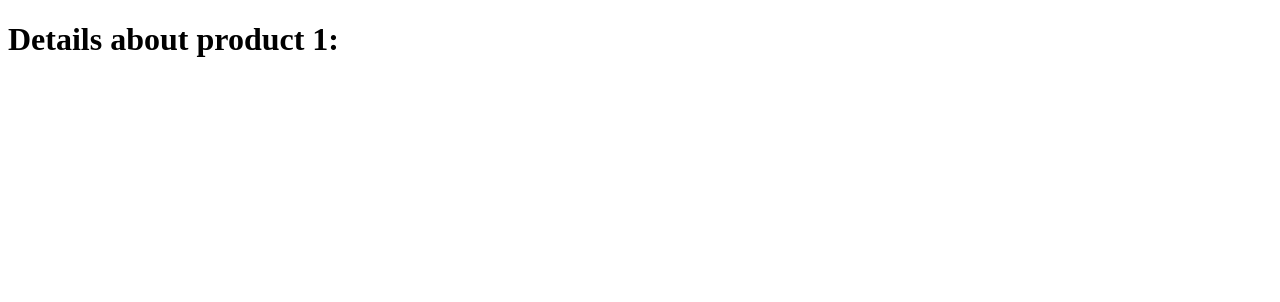
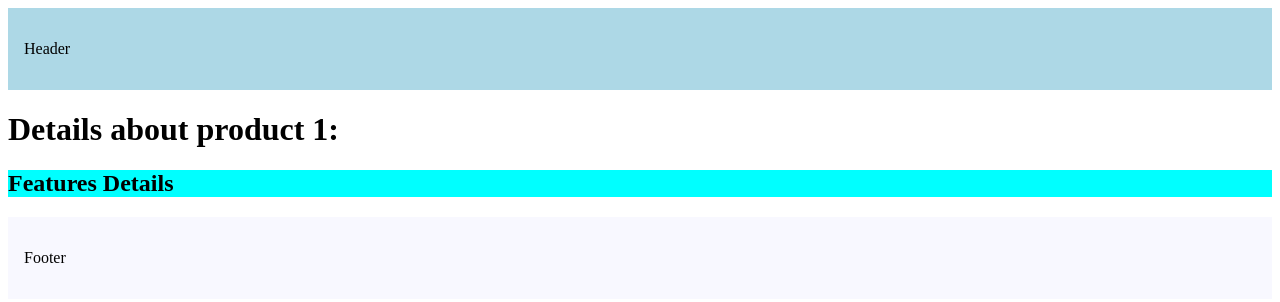
Before and after one commit to TanishqRawat0112/hello-world, a Next.js app: page /products/1 in a window 1280 px wide. Shown: the top 302 px of the page. Built offline with nearby package versions, Linux system fonts and the light colour scheme.

Commit message:
group-route-layouts

```diff
--- a/src/app/layout.tsx
+++ b/src/app/layout.tsx
@@ -10,7 +10,30 @@ export default function RootLayout({
 }) {
   return (
     <html lang="en">
-      <body>{children}</body>
+      <body>
+        <header
+          style={{
+            backgroundColor:"lightblue",
+            padding:"1rem"
+          }}
+        >
+          <p>
+            Header
+          </p>
+        </header>
+        {children}
+        <footer
+          style={{
+            backgroundColor:"ghostwhite",
+            padding:"1rem",
+            bottom:"0px"
+          }}
+        >
+          <p>
+            Footer
+          </p>
+        </footer>
+      </body>
     </html>
   )
 }
--- /dev/null
+++ b/src/app/products/[productId]/layout.tsx
@@ -0,0 +1,12 @@
+export default function ProductDetailsLayout({
+    children,
+}:{
+    children:React.ReactNode
+}){
+    return(
+        <>
+            {children}
+            <h2 style={{backgroundColor:"cyan"}}>Features Details</h2>
+        </>
+    )
+}
```
Also changed, not shown: src/app/(auth)/(with-auth-layout)/layout.tsx (added, +14 -0 lines), src/app/(auth)/(with-auth-layout)/login/page.tsx (renamed from src/app/(auth)/login/page.tsx), src/app/(auth)/(with-auth-layout)/register/page.tsx (renamed from src/app/(auth)/register/page.tsx).
